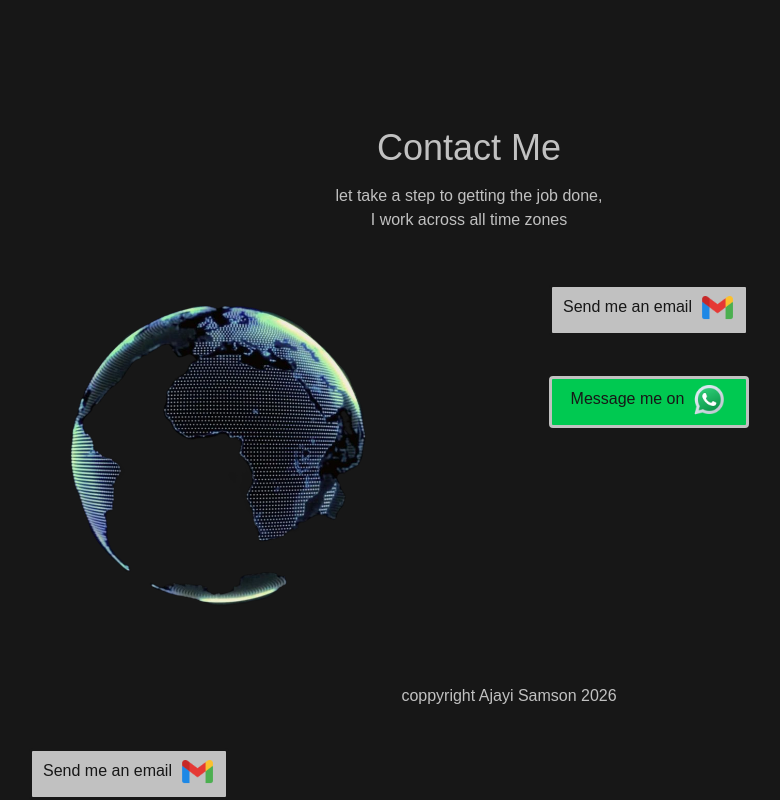
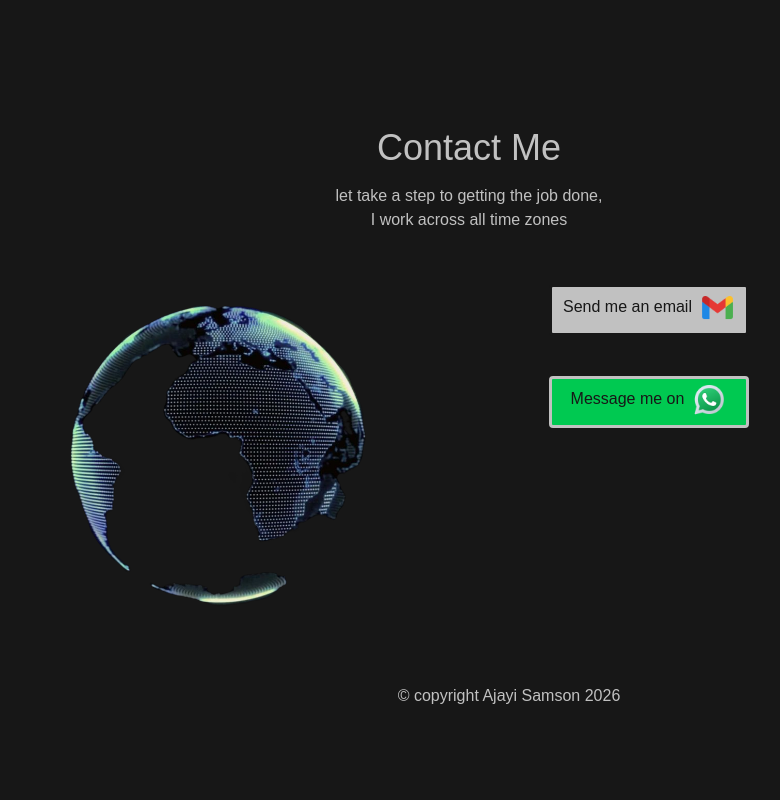
Before and after one commit to Samsonajayi/samson-s-portfolio, a Next.js app: page / in a window 1280 px wide. Shown: the part 2982-3782 px from the top of the page, without its empty margins (171-951 px from the left). After the commit the page ends 3730 px from the top, so only its background shows below. Built offline with nearby package versions, Linux system fonts and the light colour scheme.

Commit message:
committed by samson

```diff
--- a/Compunents/contact.tsx
+++ b/Compunents/contact.tsx
@@ -13,7 +13,7 @@ export function Contact(){
                 </div>
                 <div>
                     <p className='p-5'>
-                        <a href="mailto:ajayisamsontobi17@gmail.com target='_blank" >
+                        <a href="mailto:ajayisamsontobi17@gmail.com" target='_blank' >
                             <button className='gap-2 w-full cursor-pointer flex hover:bg-primary border-3 py-2 rounded border-secondary bg-foreground text-background md:w-50 px-2 justify-center'>Send me an email
                             <img width="35" height="35" src="g-mail.png" alt="gmail" className='md:mt-[-3%] mt-[-1%]'/>
                         </button></a>
@@ -27,12 +27,7 @@ export function Contact(){
 
                 </div>
             </main>
-            <div className='text-center w-full m-10'>coppyright Ajayi Samson 2026
-            </div>
-            <a href="mailto:ajayisamsontobi17@gmail.com" >
-                            <button className='gap-2 w-full cursor-pointer flex hover:bg-primary border-3 py-2 rounded border-secondary bg-foreground text-background md:w-50 px-2 justify-center'>Send me an email
-                            <img width="35" height="35" src="g-mail.png" alt="gmail" className='md:mt-[-3%] mt-[-1%]'/>
-                        </button></a>
+            <div className='text-center w-full m-10'>© copyright Ajayi Samson 2026</div>
         </div>
         </section>
 
```
